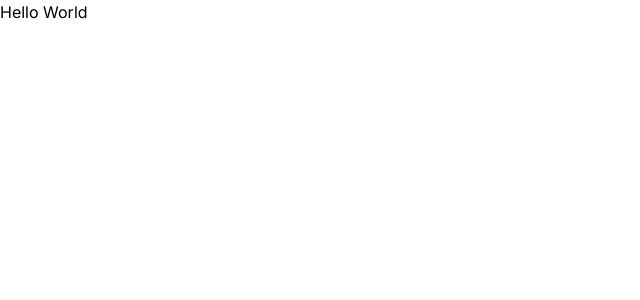
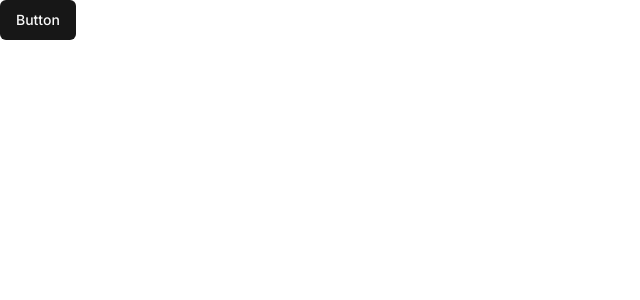
Before and after one commit to ronisarkarexe/ai_shareform, a Next.js app: page / in a window 1280 px wide. Shown: the top 300 px of the page, without its empty margins (0-640 px from the left). Built offline with nearby package versions, Linux system fonts and the light colour scheme.

Commit message:
added css lib

```diff
--- a/src/app/globals.css
+++ b/src/app/globals.css
@@ -2,30 +2,75 @@
 @tailwind components;
 @tailwind utilities;
 
-:root {
-  --foreground-rgb: 0, 0, 0;
-}
+@layer base {
+  :root {
+    --background: 0 0% 100%;
+    --foreground: 0 0% 3.9%;
 
-@media (prefers-color-scheme: dark) {
-  :root {
-    --foreground-rgb: 255, 255, 255;
-    --background-start-rgb: 0, 0, 0;
-    --background-end-rgb: 0, 0, 0;
+    --card: 0 0% 100%;
+    --card-foreground: 0 0% 3.9%;
+
+    --popover: 0 0% 100%;
+    --popover-foreground: 0 0% 3.9%;
+
+    --primary: 0 0% 9%;
+    --primary-foreground: 0 0% 98%;
+
+    --secondary: 0 0% 96.1%;
+    --secondary-foreground: 0 0% 9%;
+
+    --muted: 0 0% 96.1%;
+    --muted-foreground: 0 0% 45.1%;
+
+    --accent: 0 0% 96.1%;
+    --accent-foreground: 0 0% 9%;
+
+    --destructive: 0 84.2% 60.2%;
+    --destructive-foreground: 0 0% 98%;
+
+    --border: 0 0% 89.8%;
+    --input: 0 0% 89.8%;
+    --ring: 0 0% 3.9%;
+
+    --radius: 0.5rem;
+  }
+
+  .dark {
+    --background: 0 0% 3.9%;
+    --foreground: 0 0% 98%;
+
+    --card: 0 0% 3.9%;
+    --card-foreground: 0 0% 98%;
+
+    --popover: 0 0% 3.9%;
+    --popover-foreground: 0 0% 98%;
+
+    --primary: 0 0% 98%;
+    --primary-foreground: 0 0% 9%;
+
+    --secondary: 0 0% 14.9%;
+    --secondary-foreground: 0 0% 98%;
+
+    --muted: 0 0% 14.9%;
+    --muted-foreground: 0 0% 63.9%;
+
+    --accent: 0 0% 14.9%;
+    --accent-foreground: 0 0% 98%;
+
+    --destructive: 0 62.8% 30.6%;
+    --destructive-foreground: 0 0% 98%;
+
+    --border: 0 0% 14.9%;
+    --input: 0 0% 14.9%;
+    --ring: 0 0% 83.1%;
   }
 }
 
-body {
-  color: rgb(var(--foreground-rgb));
-  background: linear-gradient(
-      to bottom,
-      transparent,
-      rgb(var(--background-end-rgb))
-    )
-    rgb(var(--background-start-rgb));
-}
-
-@layer utilities {
-  .text-balance {
-    text-wrap: balance;
+@layer base {
+  * {
+    @apply border-border;
+  }
+  body {
+    @apply bg-background text-foreground;
   }
 }
--- a/src/app/page.tsx
+++ b/src/app/page.tsx
@@ -1,4 +1,5 @@
+import { Button } from "@/components/ui/button"
 
 export default function Home() {
-  return <div>Hello World</div>;
+  return <div><Button>Button</Button></div>;
 }
--- /dev/null
+++ b/src/components/ui/button.tsx
@@ -0,0 +1,56 @@
+import * as React from "react"
+import { Slot } from "@radix-ui/react-slot"
+import { cva, type VariantProps } from "class-variance-authority"
+
+import { cn } from "@/lib/utils"
+
+const buttonVariants = cva(
+  "inline-flex items-center justify-center whitespace-nowrap rounded-md text-sm font-medium ring-offset-background transition-colors focus-visible:outline-none focus-visible:ring-2 focus-visible:ring-ring focus-visible:ring-offset-2 disabled:pointer-events-none disabled:opacity-50",
+  {
+    variants: {
+      variant: {
+        default: "bg-primary text-primary-foreground hover:bg-primary/90",
+        destructive:
+          "bg-destructive text-destructive-foreground hover:bg-destructive/90",
+        outline:
+          "border border-input bg-background hover:bg-accent hover:text-accent-foreground",
+        secondary:
+          "bg-secondary text-secondary-foreground hover:bg-secondary/80",
+        ghost: "hover:bg-accent hover:text-accent-foreground",
+        link: "text-primary underline-offset-4 hover:underline",
+      },
+      size: {
+        default: "h-10 px-4 py-2",
+        sm: "h-9 rounded-md px-3",
+        lg: "h-11 rounded-md px-8",
+        icon: "h-10 w-10",
+      },
+    },
+    defaultVariants: {
+      variant: "default",
+      size: "default",
+    },
+  }
+)
+
+export interface ButtonProps
+  extends React.ButtonHTMLAttributes<HTMLButtonElement>,
+    VariantProps<typeof buttonVariants> {
+  asChild?: boolean
+}
+
+const Button = React.forwardRef<HTMLButtonElement, ButtonProps>(
+  ({ className, variant, size, asChild = false, ...props }, ref) => {
+    const Comp = asChild ? Slot : "button"
+    return (
+      <Comp
+        className={cn(buttonVariants({ variant, size, className }))}
+        ref={ref}
+        {...props}
+      />
+    )
+  }
+)
+Button.displayName = "Button"
+
+export { Button, buttonVariants }
--- /dev/null
+++ b/src/lib/utils.ts
@@ -0,0 +1,6 @@
+import { type ClassValue, clsx } from "clsx"
+import { twMerge } from "tailwind-merge"
+
+export function cn(...inputs: ClassValue[]) {
+  return twMerge(clsx(inputs))
+}
--- a/tailwind.config.ts
+++ b/tailwind.config.ts
@@ -1,20 +1,80 @@
-import type { Config } from "tailwindcss";
+import type { Config } from "tailwindcss"
 
-const config: Config = {
+const config = {
+  darkMode: ["class"],
   content: [
-    "./src/pages/**/*.{js,ts,jsx,tsx,mdx}",
-    "./src/components/**/*.{js,ts,jsx,tsx,mdx}",
-    "./src/app/**/*.{js,ts,jsx,tsx,mdx}",
-  ],
+    './pages/**/*.{ts,tsx}',
+    './components/**/*.{ts,tsx}',
+    './app/**/*.{ts,tsx}',
+    './src/**/*.{ts,tsx}',
+	],
+  prefix: "",
   theme: {
+    container: {
+      center: true,
+      padding: "2rem",
+      screens: {
+        "2xl": "1400px",
+      },
+    },
     extend: {
-      backgroundImage: {
-        "gradient-radial": "radial-gradient(var(--tw-gradient-stops))",
-        "gradient-conic":
-          "conic-gradient(from 180deg at 50% 50%, var(--tw-gradient-stops))",
+      colors: {
+        border: "hsl(var(--border))",
+        input: "hsl(var(--input))",
+        ring: "hsl(var(--ring))",
+        background: "hsl(var(--background))",
+        foreground: "hsl(var(--foreground))",
+        primary: {
+          DEFAULT: "hsl(var(--primary))",
+          foreground: "hsl(var(--primary-foreground))",
+        },
+        secondary: {
+          DEFAULT: "hsl(var(--secondary))",
+          foreground: "hsl(var(--secondary-foreground))",
+        },
+        destructive: {
+          DEFAULT: "hsl(var(--destructive))",
+          foreground: "hsl(var(--destructive-foreground))",
+        },
+        muted: {
+          DEFAULT: "hsl(var(--muted))",
+          foreground: "hsl(var(--muted-foreground))",
+        },
+        accent: {
+          DEFAULT: "hsl(var(--accent))",
+          foreground: "hsl(var(--accent-foreground))",
+        },
+        popover: {
+          DEFAULT: "hsl(var(--popover))",
+          foreground: "hsl(var(--popover-foreground))",
+        },
+        card: {
+          DEFAULT: "hsl(var(--card))",
+          foreground: "hsl(var(--card-foreground))",
+        },
+      },
+      borderRadius: {
+        lg: "var(--radius)",
+        md: "calc(var(--radius) - 2px)",
+        sm: "calc(var(--radius) - 4px)",
+      },
+      keyframes: {
+        "accordion-down": {
+          from: { height: "0" },
+          to: { height: "var(--radix-accordion-content-height)" },
+        },
+        "accordion-up": {
+          from: { height: "var(--radix-accordion-content-height)" },
+          to: { height: "0" },
+        },
+      },
+      animation: {
+        "accordion-down": "accordion-down 0.2s ease-out",
+        "accordion-up": "accordion-up 0.2s ease-out",
       },
     },
   },
-  plugins: [],
-};
-export default config;
+  plugins: [require("tailwindcss-animate")],
+} satisfies Config
+
+export default config
```
Also changed, not shown: package.json (+10 -4 lines), components.json (added), 1 other file (tests, documents, lock files or other folders).
